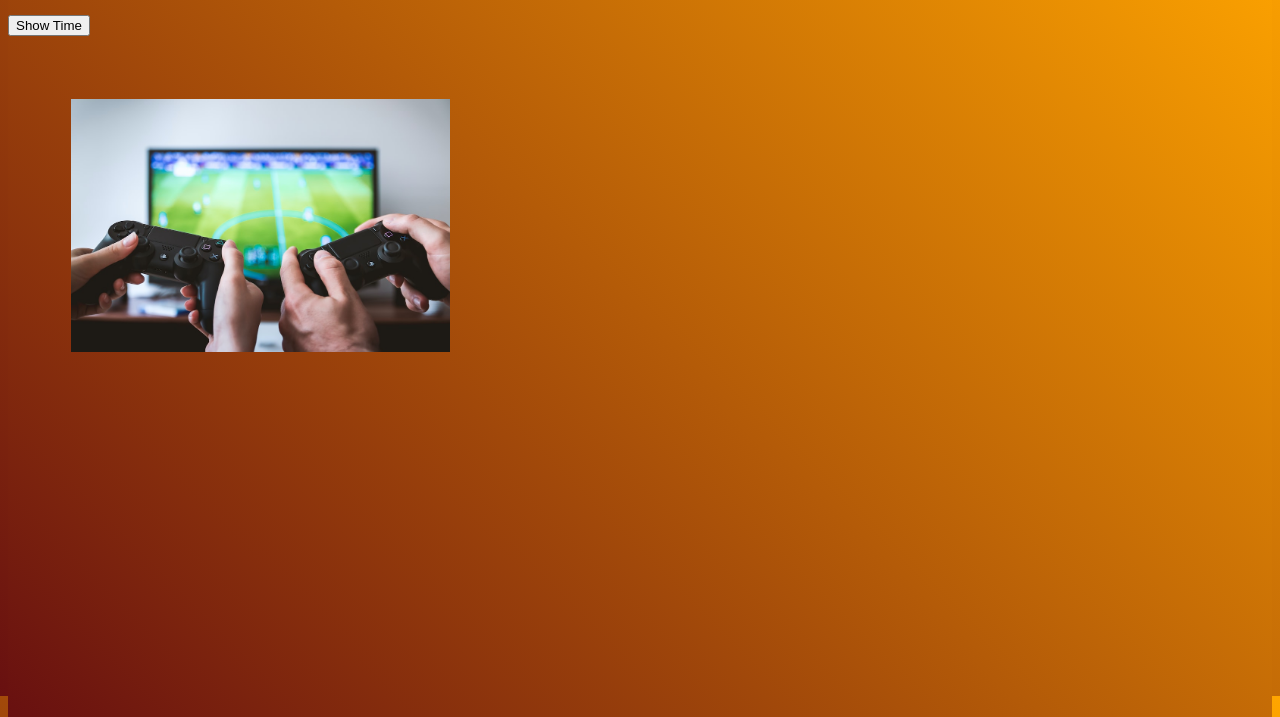
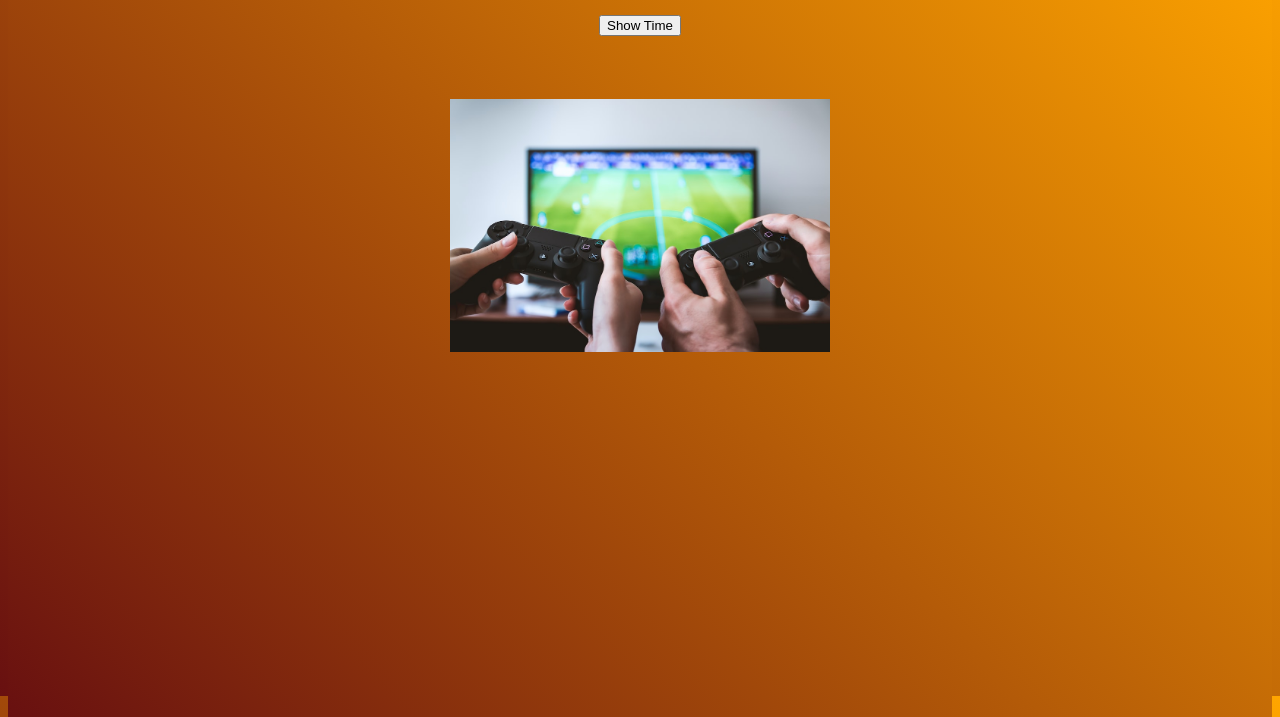
Before and after one commit to OriBrenner/GamesWebsite, a plain HTML site: page index.html in a window 1280 px wide. Shown: the part 104-821 px from the top of the page. Drawn offline with Linux system fonts and the light colour scheme.

Commit message:
with NEW image

```diff
--- a/index.html
+++ b/index.html
@@ -17,7 +17,7 @@
     <button onclick="showTime()">Show Time</button>
     <div>
 
-        <img src="assets/images/videoGames.jpeg">
+        <img src="assets/images/video game.jpeg">
     </div>
 
 </body>
--- a/style.css
+++ b/style.css
@@ -1,6 +1,7 @@
 html, body {
     height: 100%;
     background-image: linear-gradient(45deg, rgb(104, 16, 16), orange);
+    text-align: center;
 }
 
 p {
```
Also changed, not shown: assets/images/video game.jpeg (renamed from assets/images/videoGames.jpeg).
